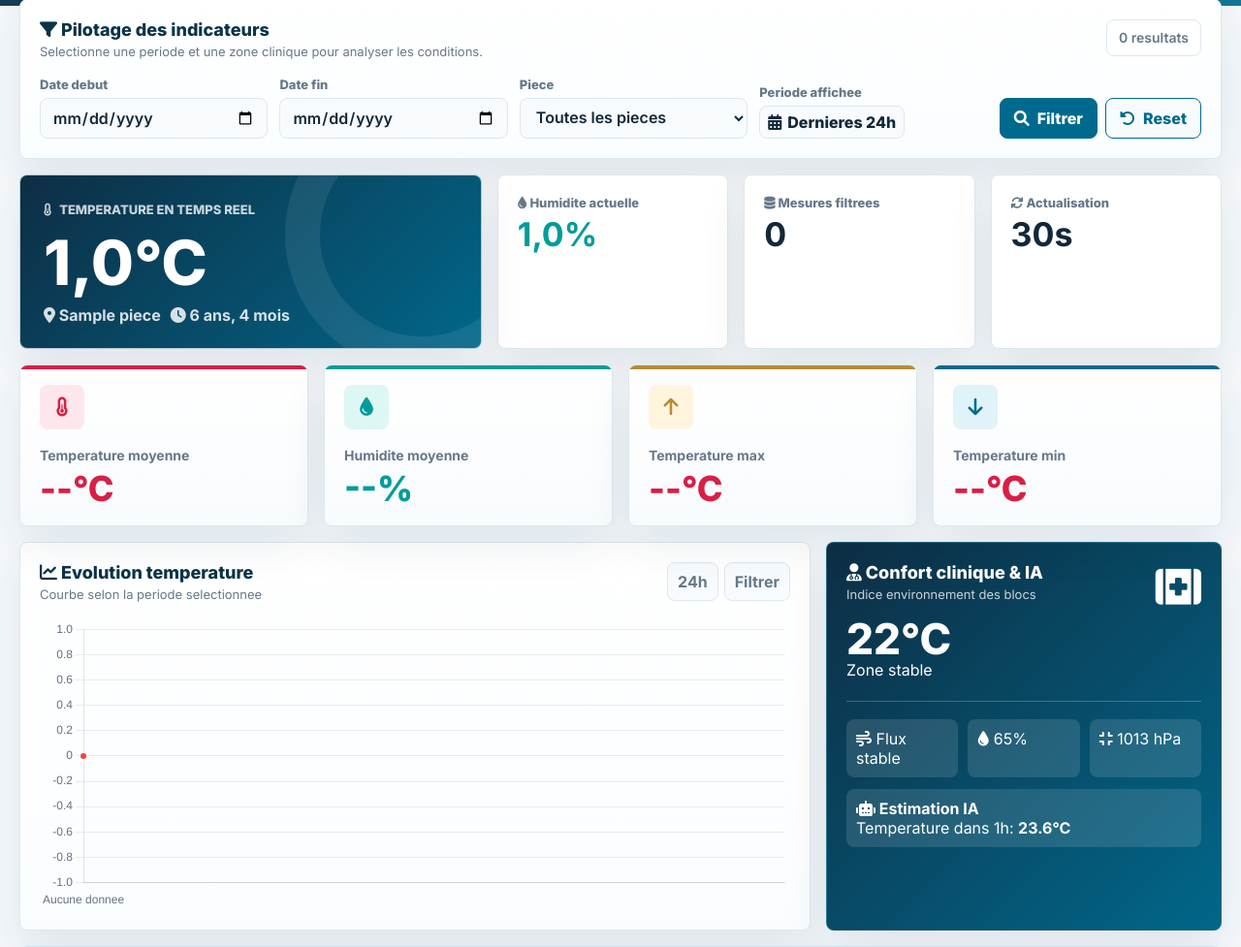
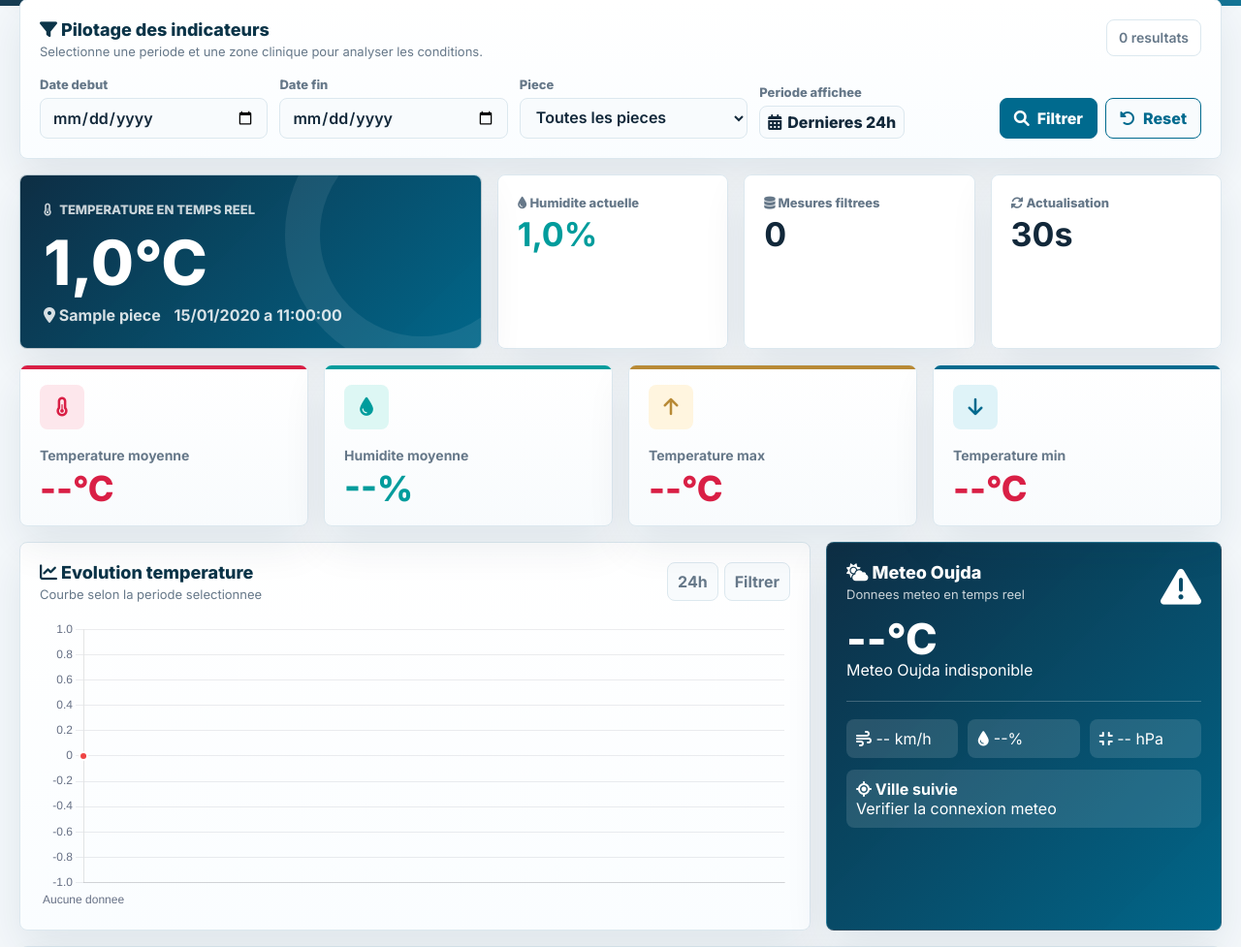
Before and after one commit to ZakHABIB/Projet-Django-GSI4, a Django app: page / in a window 1280 px wide. Shown: the part 254-1231 px from the top of the page at 97% size. Run offline with Django 5.2, Linux system fonts and the light colour scheme; tables that the repository leaves empty hold one stand-in row (values such as "Sample post").

Commit message:
Show exact measurement time and Oujda weather

```diff
--- a/templates/capteurs/dashboard.html
+++ b/templates/capteurs/dashboard.html
@@ -952,7 +952,14 @@
                 </div>
                 <div class="live-meta">
                     <span><i class="fas fa-location-dot"></i> {{ derniere_mesure_globale.piece_display|default:"Aucune zone" }}</span>
-                    <span><i class="fas fa-clock"></i> {{ derniere_mesure_globale.timestamp|timesince|default:"--" }}</span>
+                    <span>
+                        <i class="fas fa-calendar-clock"></i>
+                        {% if derniere_mesure_globale %}
+                            {{ derniere_mesure_globale.timestamp|date:"d/m/Y" }} a {{ derniere_mesure_globale.timestamp|time:"H:i:s" }}
+                        {% else %}
+                            --/--/---- a --:--:--
+                        {% endif %}
+                    </span>
                 </div>
             </article>
 
@@ -1018,8 +1025,8 @@
             <article class="panel weather-card">
                 <div class="weather-top">
                     <div>
-                        <h2 class="panel-title"><i class="fas fa-user-doctor"></i> Confort clinique & IA</h2>
-                        <p class="panel-subtitle" style="color: rgba(255,255,255,0.78);">Indice environnement des blocs</p>
+                        <h2 class="panel-title"><i class="fas fa-cloud-sun"></i> Meteo Oujda</h2>
+                        <p class="panel-subtitle" style="color: rgba(255,255,255,0.78);">Donnees meteo en temps reel</p>
                         <div class="weather-temp" id="weather-temp">--&deg;C</div>
                         <div id="weather-desc">Chargement...</div>
                     </div>
@@ -1035,8 +1042,8 @@
                 </div>
 
                 <div class="prediction">
-                    <strong><i class="fas fa-robot"></i> Estimation IA</strong>
-                    <div id="ia-prediction">Temperature dans 1h: <strong>--&deg;C</strong></div>
+                    <strong><i class="fas fa-location-crosshairs"></i> Ville suivie</strong>
+                    <div id="ia-prediction">Oujda, Maroc</div>
                 </div>
             </article>
         </section>
@@ -1292,16 +1299,85 @@
         }
 
         async function getWeather() {
-            document.getElementById('weather-temp').innerHTML = '22&deg;C';
-            document.getElementById('weather-desc').textContent = 'Zone stable';
-            document.getElementById('weather-icon').innerHTML = '<i class="fas fa-kit-medical"></i>';
-            document.getElementById('weather-wind').textContent = 'Flux stable';
-            document.getElementById('weather-hum').textContent = '65%';
-            document.getElementById('weather-pressure').textContent = '1013 hPa';
+            const tempEl = document.getElementById('weather-temp');
+            const descEl = document.getElementById('weather-desc');
+            const iconEl = document.getElementById('weather-icon');
+            const windEl = document.getElementById('weather-wind');
+            const humEl = document.getElementById('weather-hum');
+            const pressureEl = document.getElementById('weather-pressure');
+            const cityEl = document.getElementById('ia-prediction');
 
-            const prediction = (21 + Math.random() * 3).toFixed(1);
-            document.getElementById('ia-prediction').innerHTML =
-                `Temperature dans 1h: <strong>${prediction}&deg;C</strong>`;
+            try {
+                const url = 'https://api.open-meteo.com/v1/forecast?latitude=34.6814&longitude=-1.9086&current=temperature_2m,relative_humidity_2m,wind_speed_10m,pressure_msl,weather_code&timezone=Africa%2FCasablanca';
+                const response = await fetch(url, { cache: 'no-store' });
+                if (!response.ok) throw new Error('Meteo indisponible');
+
+                const data = await response.json();
+                const current = data.current || {};
+                const weatherText = weatherCodeLabel(current.weather_code);
+
+                tempEl.innerHTML = `${formatNumber(current.temperature_2m)}&deg;C`;
+                descEl.textContent = weatherText;
+                iconEl.innerHTML = weatherIcon(current.weather_code);
+                windEl.textContent = `${formatNumber(current.wind_speed_10m)} km/h`;
+                humEl.textContent = `${formatNumber(current.relative_humidity_2m)}%`;
+                pressureEl.textContent = `${formatNumber(current.pressure_msl)} hPa`;
+                cityEl.innerHTML = `Oujda, Maroc - mise a jour ${formatWeatherTime(current.time)}`;
+            } catch (error) {
+                tempEl.innerHTML = '--&deg;C';
+                descEl.textContent = 'Meteo Oujda indisponible';
+                iconEl.innerHTML = '<i class="fas fa-triangle-exclamation"></i>';
+                windEl.textContent = '-- km/h';
+                humEl.textContent = '--%';
+                pressureEl.textContent = '-- hPa';
+                cityEl.textContent = 'Verifier la connexion meteo';
+            }
+        }
+
+        function formatNumber(value) {
+            if (value === null || value === undefined || Number.isNaN(Number(value))) {
+                return '--';
+            }
+            return Number(value).toLocaleString('fr-FR', { maximumFractionDigits: 1 });
+        }
+
+        function formatWeatherTime(value) {
+            if (!value) return '--:--';
+            return new Date(value).toLocaleTimeString('fr-FR', {
+                hour: '2-digit',
+                minute: '2-digit'
+            });
+        }
+
+        function weatherCodeLabel(code) {
+            const labels = {
+                0: 'Ciel clair',
+                1: 'Principalement clair',
+                2: 'Partiellement nuageux',
+                3: 'Couvert',
+                45: 'Brouillard',
+                48: 'Brouillard givrant',
+                51: 'Bruine legere',
+                53: 'Bruine moderee',
+                55: 'Bruine dense',
+                61: 'Pluie faible',
+                63: 'Pluie moderee',
+                65: 'Pluie forte',
+                80: 'Averses faibles',
+                81: 'Averses moderees',
+                82: 'Averses fortes',
+                95: 'Orage'
+            };
+            return labels[code] || 'Conditions variables';
+        }
+
+        function weatherIcon(code) {
+            if ([0, 1].includes(code)) return '<i class="fas fa-sun"></i>';
+            if ([2, 3].includes(code)) return '<i class="fas fa-cloud-sun"></i>';
+            if ([45, 48].includes(code)) return '<i class="fas fa-smog"></i>';
+            if ([51, 53, 55, 61, 63, 65, 80, 81, 82].includes(code)) return '<i class="fas fa-cloud-rain"></i>';
+            if (code === 95) return '<i class="fas fa-cloud-bolt"></i>';
+            return '<i class="fas fa-cloud-sun"></i>';
         }
 
         function enableAutoReload() {
```
